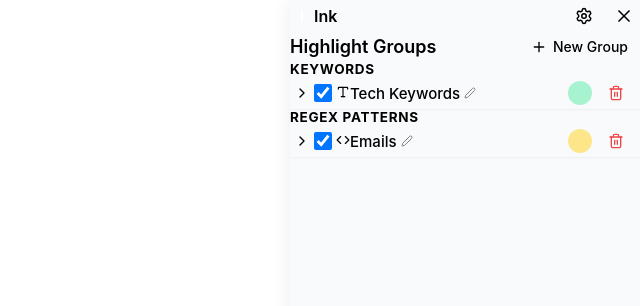
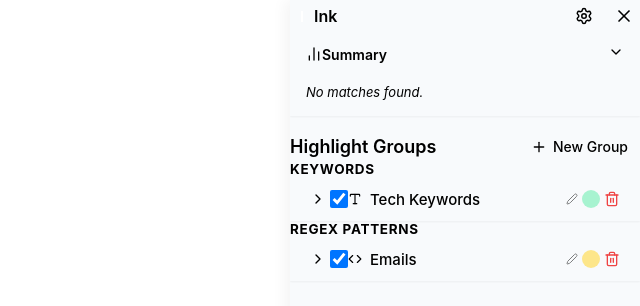
Before and after one commit to SomeGuy02312/Ink, a React (Vite) app: page / in a window 1280 px wide. Both pictures are taken after a click on the element "Open Ink Highlighter". Shown: the top 306 px of the page, without its empty margins (640-1280 px from the left). Built offline with nearby package versions, Linux system fonts and the light colour scheme.

Commit message:
Feat: Add Summary Card with match counts; Fix: Layout alignment for long group names

```diff
--- a/src/App.tsx
+++ b/src/App.tsx
@@ -2,6 +2,7 @@
 import { useEffect, useState, useCallback, useRef, useLayoutEffect } from 'react';
 import { Layout } from './components/Layout';
 import { GroupList } from './components/GroupList';
+import { SummaryCard } from './components/SummaryCard';
 import { DataModal } from './components/DataModal';
 import { loadSettings, saveSettings } from './core/storage';
 import type { AppSettings, HighlightGroup } from './core/storage';
@@ -162,6 +163,7 @@ function App() {
           style={{ flex: 1, overflowY: 'auto' }}
         >
           <Layout>
+            <SummaryCard groups={settings.groups} />
             <GroupList groups={settings.groups} setGroups={updateGroups} />
           </Layout>
         </div>
--- a/src/components/GroupItem.tsx
+++ b/src/components/GroupItem.tsx
@@ -32,12 +32,16 @@ export function GroupItem({ group, onUpdate, onDelete }: GroupItemProps) {
     return (
         <div className="card" style={{ marginBottom: 'var(--spacing-md)', padding: 0, overflow: 'visible' }}>
             {/* Header / Summary */}
-            <div className="group-header flex items-center justify-between" style={{
-                padding: 'var(--spacing-sm) var(--spacing-md)',
+            {/* Header / Summary */}
+            <div className="group-header flex items-center" style={{
+                padding: '8px 16px',
                 background: 'var(--color-bg-card)',
-                borderBottom: expanded ? '1px solid var(--color-border)' : 'none'
+                borderBottom: expanded ? '1px solid var(--color-border)' : 'none',
+                gap: '8px',
+                height: '44px' // Enforce consistent height
             }}>
-                <div className="flex items-center gap-sm" style={{ flex: 1 }}>
+                {/* Left Controls: Chevron, Checkbox, Type */}
+                <div className="flex items-center gap-sm" style={{ flexShrink: 0 }}>
                     <button onClick={() => setExpanded(!expanded)} className="btn btn-ghost" style={{ padding: 4 }}>
                         {expanded ? <ChevronDown size={16} /> : <ChevronRight size={16} />}
                     </button>
@@ -49,13 +53,15 @@ export function GroupItem({ group, onUpdate, onDelete }: GroupItemProps) {
                         className="form-checkbox"
                     />
 
-                    {/* Group Type Icon */}
-                    <div style={{ color: 'var(--color-text-muted)', marginLeft: 4 }} title={group.type === 'regex' ? "Regex Group" : "Keyword Group"}>
+                    <div style={{ color: 'var(--color-text-muted)', display: 'flex' }} title={group.type === 'regex' ? "Regex Group" : "Keyword Group"}>
                         {group.type === 'regex' ? <Code size={14} /> : <Type size={14} />}
                     </div>
+                </div>
 
+                {/* Middle: Title (Truncates) */}
+                <div style={{ flex: 1, minWidth: 0, display: 'flex', alignItems: 'center' }}>
                     {isEditing ? (
-                        <div className="flex items-center gap-sm">
+                        <div className="flex items-center gap-sm" style={{ width: '100%' }}>
                             <input
                                 type="text"
                                 value={editName}
@@ -63,45 +69,51 @@ export function GroupItem({ group, onUpdate, onDelete }: GroupItemProps) {
                                 style={{
                                     padding: '2px 6px',
                                     borderRadius: 'var(--radius-sm)',
-                                    border: '1px solid var(--color-accent)'
+                                    border: '1px solid var(--color-accent)',
+                                    width: '100%'
                                 }}
                                 autoFocus
                             />
-                            <button onClick={handleSaveName} className="btn btn-ghost" style={{ color: 'green' }}><Check size={14} /></button>
-                            <button onClick={() => setIsEditing(false)} className="btn btn-ghost" style={{ color: 'red' }}><X size={14} /></button>
+                            <button onClick={handleSaveName} className="btn btn-ghost" style={{ color: 'green', padding: 4 }}><Check size={14} /></button>
+                            <button onClick={() => setIsEditing(false)} className="btn btn-ghost" style={{ color: 'red', padding: 4 }}><X size={14} /></button>
                         </div>
                     ) : (
-                        <span className="group-label" style={{ color: group.enabled ? 'inherit' : 'var(--color-text-muted)', fontSize: '15px' }}>
+                        <span
+                            className="group-label"
+                            style={{
+                                color: group.enabled ? 'inherit' : 'var(--color-text-muted)',
+                                fontSize: '15px',
+                                cursor: 'default'
+                            }}
+                            title={group.name}
+                        >
                             {group.name}
                         </span>
                     )}
+                </div>
 
+                {/* Right: Actions (Fixed) */}
+                <div className="flex items-center gap-sm" style={{ flexShrink: 0 }}>
                     {!isEditing && (
-                        <button onClick={() => setIsEditing(true)} className="btn btn-ghost" style={{ padding: 4, opacity: 0.5 }}>
+                        <button onClick={() => setIsEditing(true)} className="btn btn-ghost" style={{ padding: 4, opacity: 0.5 }} title="Rename">
                             <Edit2 size={12} />
                         </button>
                     )}
-                </div>
 
-                <div className="flex items-center gap-sm" style={{ position: 'relative' }}>
                     {/* Color Circle Trigger */}
+                    <div style={{ position: 'relative', display: 'flex' }}>
                         <button
                             onClick={() => setShowColorPicker(!showColorPicker)}
                             title="Change Color"
                             style={{
-                            width: 24,
-                            height: 24,
+                                width: 18,
+                                height: 18,
                                 borderRadius: '50%',
                                 backgroundColor: group.color,
                                 border: '1px solid var(--color-border)',
                                 cursor: 'pointer'
                             }}
                         />
-
-                    <button onClick={() => onDelete(group.id)} className="btn btn-ghost" style={{ color: '#ef4444' }} title="Delete Group">
-                        <Trash2 size={16} />
-                    </button>
-
                         {/* Popover Color Picker */}
                         {showColorPicker && (
                             <div style={{
@@ -126,6 +138,11 @@ export function GroupItem({ group, onUpdate, onDelete }: GroupItemProps) {
                             </div>
                         )}
                     </div>
+
+                    <button onClick={() => onDelete(group.id)} className="btn btn-ghost" style={{ color: '#ef4444', padding: 4 }} title="Delete Group">
+                        <Trash2 size={16} />
+                    </button>
+                </div>
             </div>
 
             {/* Expanded Content: Terms */}
--- a/src/components/GroupList.tsx
+++ b/src/components/GroupList.tsx
@@ -97,7 +97,7 @@ export function GroupList({ groups, setGroups }: GroupListProps) {
                                     padding: '8px 12px',
                                     justifyContent: 'flex-start',
                                     borderRadius: 0,
-                                    fontSize: '0.9rem'
+                                    fontSize: '14px'
                                 }}
                             >
                                 <Code size={16} style={{ marginRight: 8, color: 'var(--color-text-muted)' }} />
--- /dev/null
+++ b/src/components/SummaryCard.tsx
@@ -0,0 +1,174 @@
+
+import { useState, useEffect } from 'react';
+import { ChevronDown, ChevronRight, BarChart2 } from 'lucide-react';
+import type { HighlightGroup } from '../core/storage';
+
+interface SummaryCardProps {
+    groups: HighlightGroup[];
+}
+
+export function SummaryCard({ groups }: SummaryCardProps) {
+    // Persist expanded state
+    const [expanded, setExpanded] = useState(() => {
+        const stored = localStorage.getItem('ink_summary_expanded');
+        return stored ? JSON.parse(stored) : true;
+    });
+
+    const [counts, setCounts] = useState<Record<string, number>>({});
+
+    useEffect(() => {
+        localStorage.setItem('ink_summary_expanded', JSON.stringify(expanded));
+    }, [expanded]);
+
+    // Calculate counts
+    useEffect(() => {
+        const calculateCounts = () => {
+            const newCounts: Record<string, number> = {};
+
+            // Query the main document for highlights (since we are in Shadow DOM)
+            // But wait... we are in Shadow DOM, but the highlights are in the main document.
+            // So we query `document.body`.
+            const highlights = document.querySelectorAll('mark.ink-highlight');
+
+            highlights.forEach(mark => {
+                const groupId = (mark as HTMLElement).dataset.groupId;
+                if (groupId) {
+                    newCounts[groupId] = (newCounts[groupId] || 0) + 1;
+                }
+            });
+
+            setCounts(newCounts);
+        };
+
+        // Initial count
+        calculateCounts();
+
+        // Setup observer to update counts when DOM changes
+        const observer = new MutationObserver(() => {
+            calculateCounts();
+        });
+
+        observer.observe(document.body, {
+            childList: true,
+            subtree: true,
+            attributes: false // Don't care about attr changes
+        });
+
+        // Let's add a small polling fallback for strictly dynamic apps
+        const interval = setInterval(calculateCounts, 2000);
+
+        return () => {
+            observer.disconnect();
+            clearInterval(interval);
+        };
+    }, [groups]); // Re-run if groups config changes
+
+    if (!groups || groups.length === 0) return null;
+
+    const activeGroups = groups.filter(g => g.enabled);
+    const totalMatches = Object.values(counts).reduce((a, b) => a + b, 0);
+
+    if (activeGroups.length === 0) return null;
+
+    const activeBadges = activeGroups.filter(g => (counts[g.id] || 0) > 0);
+
+    return (
+        <div className="card" style={{ marginBottom: '16px', padding: 0, overflow: 'hidden' }}>
+            <div
+                className="flex items-center justify-between"
+                style={{
+                    padding: '8px 16px',
+                    background: 'var(--color-bg-card)',
+                    cursor: 'pointer',
+                    userSelect: 'none',
+                    height: '44px' // Enforce consistent height
+                }}
+                onClick={() => setExpanded(!expanded)}
+            >
+                <div className="flex items-center gap-sm" style={{ flex: 1, overflow: 'hidden' }}>
+                    <BarChart2 size={16} style={{ color: 'var(--color-text-muted)', flexShrink: 0 }} />
+                    <span style={{ fontWeight: 600, fontSize: '14px', flexShrink: 0 }}>Summary</span>
+
+                    {totalMatches > 0 && (
+                        <div className="flex items-center gap-xs" style={{ marginLeft: 8, overflow: 'hidden' }}>
+                            {activeBadges.slice(0, 3).map(g => (
+                                <div key={g.id} title={`${g.name}: ${counts[g.id]}`} style={{
+                                    backgroundColor: g.color,
+                                    width: 18, height: 18, borderRadius: '50%',
+                                    fontSize: '11px', fontWeight: 700,
+                                    display: 'flex', alignItems: 'center', justifyContent: 'center',
+                                    color: 'rgba(0,0,0,0.7)',
+                                    flexShrink: 0,
+                                    boxShadow: 'inset 0 0 0 1px rgba(0,0,0,0.05)'
+                                }}>
+                                    {counts[g.id]}
+                                </div>
+                            ))}
+
+                            {activeBadges.length > 3 && (
+                                <span style={{ fontSize: '12px', color: 'var(--color-text-muted)', margin: '0 1px' }}>•</span>
+                            )}
+
+                            {/* Total Badge */}
+                            <div title={`Total: ${totalMatches}`} style={{
+                                backgroundColor: '#fff',
+                                border: '1px solid var(--color-border)',
+                                width: 18, height: 18, borderRadius: '50%',
+                                fontSize: '11px', fontWeight: 700,
+                                display: 'flex', alignItems: 'center', justifyContent: 'center',
+                                color: 'var(--color-text-main)',
+                                flexShrink: 0,
+                                marginLeft: 2
+                            }}>
+                                {totalMatches}
+                            </div>
+                        </div>
+                    )}
+                </div>
+                <div style={{ color: 'var(--color-text-muted)', flexShrink: 0, marginLeft: 8 }}>
+                    {expanded ? <ChevronDown size={16} /> : <ChevronRight size={16} />}
+                </div>
+            </div>
+
+            {expanded && (
+                <div style={{ padding: '8px 16px 16px 16px', background: 'var(--color-bg-page)' }}>
+                    <div style={{ display: 'flex', flexDirection: 'column', gap: '8px' }}>
+                        {activeGroups.map(group => {
+                            const count = counts[group.id] || 0;
+                            if (count === 0) return null; // Optional: Hide zero counts?
+
+                            return (
+                                <div key={group.id} className="flex items-center justify-between" style={{ fontSize: '13px' }}>
+                                    <div className="flex items-center gap-sm" style={{ overflow: 'hidden' }}>
+                                        <div style={{
+                                            width: 8,
+                                            height: 8,
+                                            borderRadius: '50%',
+                                            background: group.color,
+                                            flexShrink: 0
+                                        }} />
+                                        <span style={{
+                                            whiteSpace: 'nowrap',
+                                            overflow: 'hidden',
+                                            textOverflow: 'ellipsis'
+                                        }}>
+                                            {group.name}
+                                        </span>
+                                    </div>
+                                    <span style={{ fontWeight: 600, color: 'var(--color-text-muted)' }}>
+                                        {count}
+                                    </span>
+                                </div>
+                            );
+                        })}
+                        {totalMatches === 0 && (
+                            <div style={{ fontStyle: 'italic', fontSize: '13px', color: 'var(--color-text-muted)' }}>
+                                No matches found.
+                            </div>
+                        )}
+                    </div>
+                </div>
+            )}
+        </div>
+    );
+}
--- a/src/content/scanner.ts
+++ b/src/content/scanner.ts
@@ -42,7 +42,8 @@ function processNode(node: Node, settings: AppSettings) {
             allMatches.push({
                 ...m,
                 color: group.color,
-                groupName: group.name
+                groupName: group.name,
+                groupId: group.id
             });
         });
     }
```
Also changed, not shown: src/content/highlighter.ts (+5 -2 lines), 1 other file (tests, documents, lock files or other folders). Lines whose indentation alone changed are shown as unchanged.
